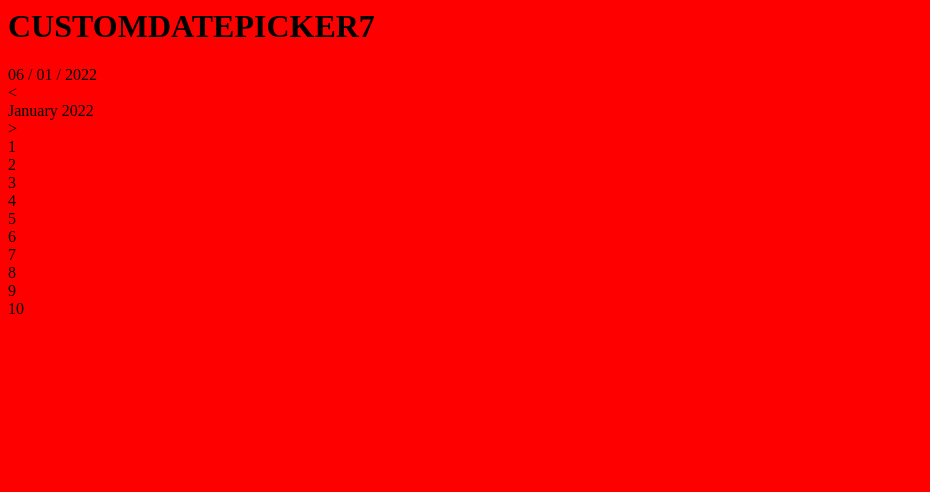
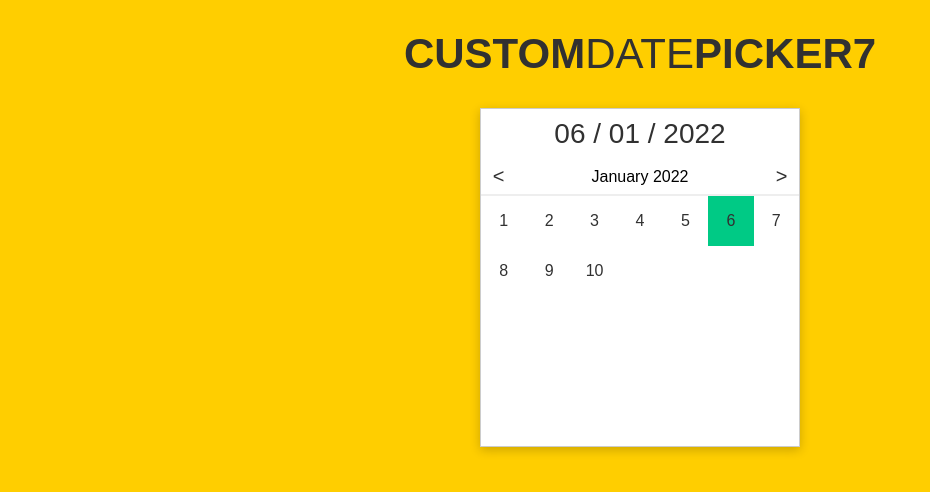
Before and after one commit to michaelcarteryork/date-picker, a plain HTML site: page index.html in a window 1280 px wide. Shown: the whole page, without its empty margins (0-930 px from the left). Drawn offline with Linux system fonts and the light colour scheme.

Commit message:
added css to commit

```diff
--- a/styles.css
+++ b/styles.css
@@ -1,3 +1,111 @@
+* {
+    margin: 0;
+    padding: 0;
+    box-sizing: border-box;
+}
+
 body {
-    background-color: red;
+    background-color: #FFCE00;
+    font-family: Arial, Helvetica, sans-serif;
 }
+
+h1 {
+    margin: 30px 0;
+    color: #313131;
+    font-size: 42px;
+    font-weight: 900;
+    text-align: center;
+}
+
+h1 span {
+    font-weight: 300;
+}
+
+.date-picker {
+    position: relative;
+    width: 100%;
+    max-width: 320px;
+    border: 1px solid #ccc;
+    background-color: #fff;
+    margin: 30px auto;
+    box-shadow: 0 3px 10px rgba(0, 0, 0, 0.2);
+    cursor: pointer;
+    user-select: none;
+}
+
+.date-picker:hover {
+    background-color: #F3F3F3;
+}
+
+.date-picker .selected-date {
+    width: 100%;
+    height: 50px;
+    display: flex;
+    justify-content: center;
+    align-items: center;
+    color: #313131;
+    font-size: 28px;
+}
+
+.date-picker .dates {
+    display: block;
+    position: relative;
+    background-color: #FFF;
+}
+
+.date-picker .dates.active {
+    display: block;
+}
+
+.date-picker .dates .month {
+    display: flex;
+    justify-content: space-between;
+    align-items: center;
+    border-bottom: 2px solid #EEE;
+}
+
+.date-picker .dates .month .arrows {
+    width: 35px;
+    height: 35px;
+    display: flex;
+    justify-content: center;
+    align-items: center;
+    color: #313131;
+    font-size: 20px
+}
+
+.date-picker .dates .month .arrows:hover {
+    background-color: #F3F3F3;
+}
+
+.date-picker .dates .month .arrows:active {
+    background-color: #00CA85;
+}
+
+/* days grid */
+.date-picker .dates .days-grid {
+    display: grid;
+    /* 7 days in a week, each 7th is one fraction so take up whole row */
+    grid-template-columns: repeat(7, 1fr);
+    grid-template-rows: repeat(5, 50px);
+    /* height: 250px; */
+}
+
+/* one day */
+.date-picker .dates .days-grid .day {
+    display: flex;
+    justify-content: center;
+    align-items: center;
+    color: #313131;
+    height: 50px;
+}
+
+/* selected day */
+.date-picker .dates .days-grid .day.selected {
+    background-color: #00CA85;
+}
+
+/* today */
+.date-picker .dates .days-grid .day.today {
+    border: 1px solid #CCC;
+}
```
